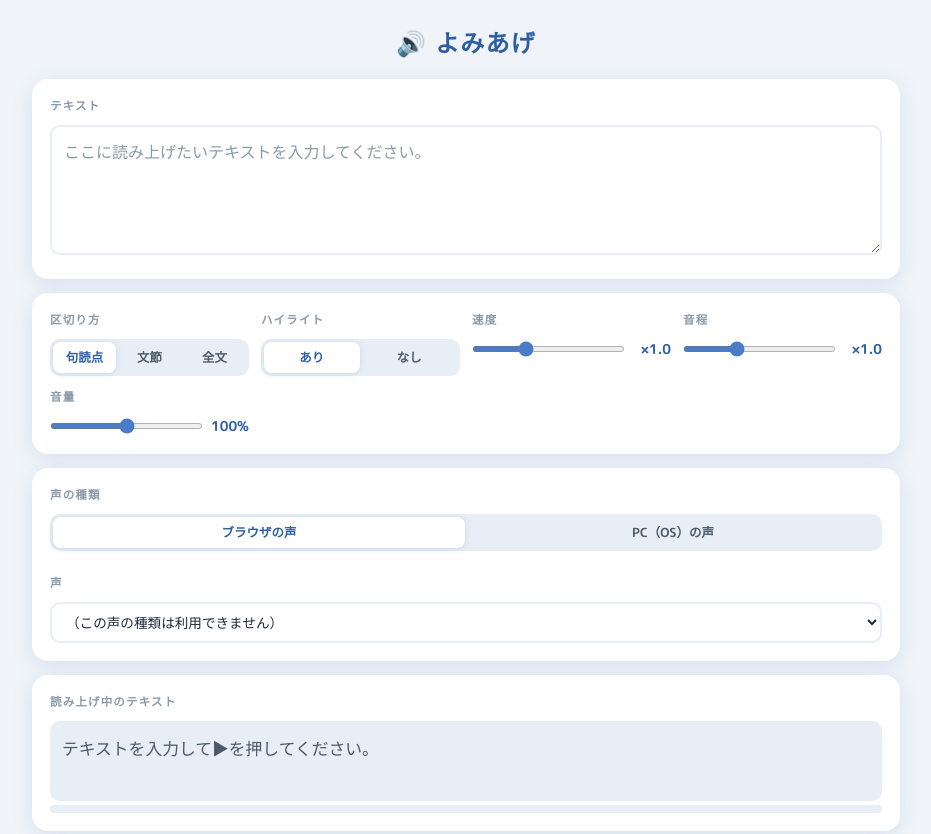
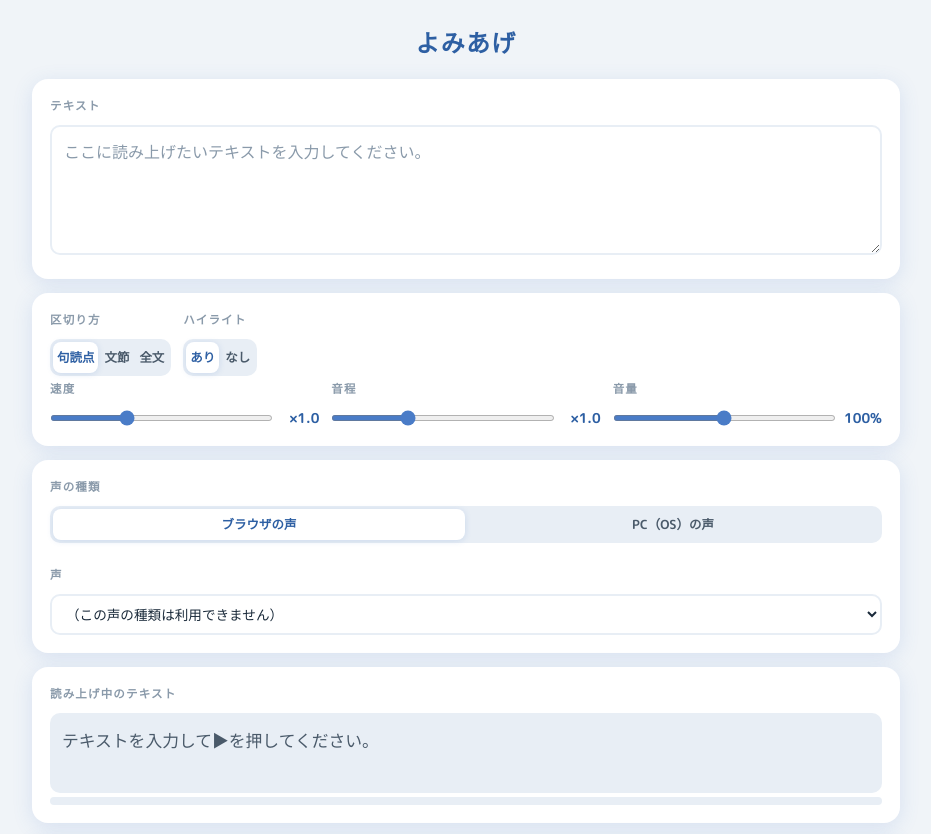
Before and after one commit to sorafjah/yomiage-claude, a plain HTML site: page index.html in a window 1280 px wide. Shown: the top 834 px of the page, without its empty margins (174-1105 px from the left). Drawn offline with Linux system fonts and the light colour scheme.

Commit message:
Update index.html

```diff
--- a/index.html
+++ b/index.html
@@ -259,7 +259,7 @@
 </head>
 <body>
 
-<h1>🔊 よみあげ</h1>
+<h1>よみあげ</h1>
 
 <!-- テキスト入力 -->
 <div class="card">
@@ -269,8 +269,8 @@
 
 <!-- オプション -->
 <div class="card">
-  <div class="options-grid">
-    <!-- 区切り方 -->
+  <!-- オプション1行目：区切り方・ハイライト -->
+  <div style="display:flex; gap:12px; flex-wrap:wrap;">
     <div class="option-block">
       <div class="section-label">区切り方</div>
       <div class="seg" id="segSplit">
@@ -279,8 +279,6 @@
         <button data-val="full">全文</button>
       </div>
     </div>
-
-    <!-- ハイライト -->
     <div class="option-block">
       <div class="section-label">ハイライト</div>
       <div class="seg" id="segHighlight">
@@ -288,8 +286,10 @@
         <button data-val="off">なし</button>
       </div>
     </div>
+  </div>
 
-    <!-- 速度 -->
+  <!-- オプション2行目：速度・音程・音量 -->
+  <div style="display:grid; grid-template-columns: repeat(3, 1fr); gap:12px; margin-top:4px;">
     <div class="option-block">
       <div class="section-label">速度</div>
       <div class="slider-row">
@@ -297,8 +297,6 @@
         <div class="slider-val" id="rateVal">×1.0</div>
       </div>
     </div>
-
-    <!-- 音程 -->
     <div class="option-block">
       <div class="section-label">音程</div>
       <div class="slider-row">
@@ -306,8 +304,6 @@
         <div class="slider-val" id="pitchVal">×1.0</div>
       </div>
     </div>
-
-    <!-- 音量 -->
     <div class="option-block">
       <div class="section-label">音量</div>
       <div class="slider-row">
```
